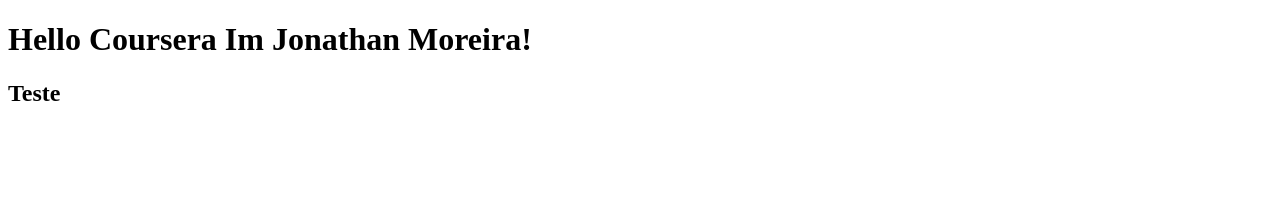
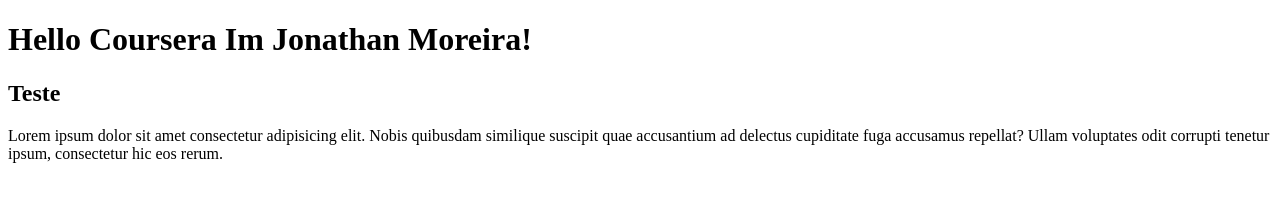
Before and after one commit to JonathanYMoreira/JonathanYMoreira.github.io, a plain HTML site: page site/index.html in a window 1280 px wide. Drawn offline with Linux system fonts and the light colour scheme.

Commit message:
teste p commit.

```diff
--- a/site/index.html
+++ b/site/index.html
@@ -11,6 +11,9 @@
 <body>
     <h1>Hello Coursera Im Jonathan Moreira!</h1>
     <h2>Teste</h2>
+    <p>Lorem ipsum dolor sit amet consectetur adipisicing elit. Nobis quibusdam similique suscipit quae accusantium ad
+        delectus cupiditate fuga accusamus repellat? Ullam voluptates odit corrupti tenetur ipsum, consectetur hic eos
+        rerum.</p>
 </body>
 
 </html>
```
